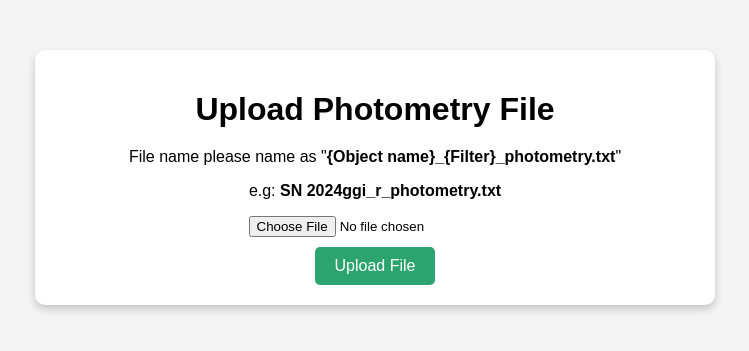
After one commit to AlexLee24/Kinder_web, a Python web app: template templates/upload_photometry.html in a window 1280 px wide. The commit adds this page. Shown: the top 351 px of the page, without its empty margins (265-1014 px from the left). Run offline with Jinja, Linux system fonts and the light colour scheme; the template is opened without the code that fills it, so the values that code supplies are empty.

Commit message:
Update Plot feature

```diff
--- a/Run_python/data_processing.py
+++ b/Run_python/data_processing.py
@@ -43,7 +43,7 @@ def create_interactive_photometry_plot(photometry_files, plot_filename):
         # 光學濾鏡
         'u': '#4B0082',    # 深紫色 (u band)
         'B': '#0000FF',    # 藍色 (B band)
-        'g': '#00FF00',    # 綠色 (g band)
+        'g': '#2ca470',    # 綠色 (g band)
         'V': '#228B22',    # 深綠色 (V band)
         'r': '#FF0000',    # 紅色 (r band)
         'o': '#FFA500',    # 橙色 (o band)
--- /dev/null
+++ b/templates/upload_photometry.html
@@ -0,0 +1,74 @@
+<!DOCTYPE html>
+<html lang="en">
+<head>
+    <meta charset="UTF-8">
+    <title>Upload Photometry File</title>
+    <style>
+        body {
+            font-family: Arial, sans-serif;
+            background-color: #f4f4f4;
+            margin: 0;
+            padding: 0;
+        }
+
+        .upload-container {
+            width: 50%;
+            margin: 50px auto;
+            background-color: #fff;
+            padding: 20px;
+            border-radius: 10px;
+            box-shadow: 0 4px 8px rgba(0, 0, 0, 0.2);
+            text-align: center;
+        }
+
+        .upload-container h1 {
+            margin-bottom: 20px;
+        }
+
+        input[type="file"] {
+            display: block;
+            margin: 10px auto;
+        }
+
+        .upload-button {
+            display: inline-block;
+            padding: 10px 20px;
+            font-size: 16px;
+            color: white;
+            background-color: #2ca470;
+            border: none;
+            border-radius: 5px;
+            cursor: pointer;
+            transition: background-color 0.3s ease;
+        }
+
+        .upload-button:hover {
+            background-color: #238057;
+        }
+
+        .back-button {
+            display: inline-block;
+            margin-top: 20px;
+            text-decoration: none;
+            color: #2ca470;
+            font-weight: bold;
+        }
+
+        .back-button:hover {
+            text-decoration: underline;
+        }
+    </style>
+</head>
+<body>
+    <div class="upload-container">
+        <h1>Upload Photometry File</h1>
+        <p>File name please name as "<strong>{Object name}_{Filter}_photometry.txt</strong>"</p>
+        <p>e.g: <strong>SN 2024ggi_r_photometry.txt</strong></p>
+
+        <form action="{{ url_for('upload_photometry') }}" method="post" enctype="multipart/form-data">
+            <input type="file" name="file" accept=".txt" required>
+            <button type="submit" class="upload-button">Upload File</button>
+        </form>
+    </div>
+</body>
+</html>
--- a/users.txt
+++ b/users.txt
@@ -1,3 +1,3 @@
 admin,pbkdf2:sha256:1000000$4aSI96bpbaO81knP$23c4a6c632e70dba09e7e59f57c60f98301bdf3ce6ac33d45378a24ba77b7dce,GREAT,Lab,admin@example.com,National Central University: GREAT Lab admin,1
-AlexLee,pbkdf2:sha256:1000000$oi8l51NA6bYWEaRJ$67b490d3b5d7ee656d1308255902715a16fc362da12e86ccf612d4637c06f4ed,YuHsing,Lee,alexlee24.1226@gmail.com,National Central University: GREAT Lab,1
-alexlee24,pbkdf2:sha256:1000000$UJWtx1MqRyN5o2aE$b460ce0aca2f3509bc55150cd4d690d80e50f48c68709b1a30b7990196f64b9c,YuXing,Lee,410914225@gms.ndhu.edu.tw,national central university,1
+AlexLee,pbkdf2:sha256:1000000$oi8l51NA6bYWEaRJ$67b490d3b5d7ee656d1308255902715a16fc362da12e86ccf612d4637c06f4ed,YuHsin,Lee,alexlee24.1226@gmail.com,National Central University: GREAT Lab,1
+Guest,pbkdf2:sha256:1000000$RUqq9No4tz0EBHa4$00b8b6c8ba2a0f1731dea9a7d013288e015b2ddfacc57d9940325f93de3c2381,Guest,Guest,Guest@Guest,Guest,1
```
Also changed, not shown: static/object_data_temp.css (+62 -4 lines), templates/object_data_temp.html (+46 -1 lines), comments.db.
